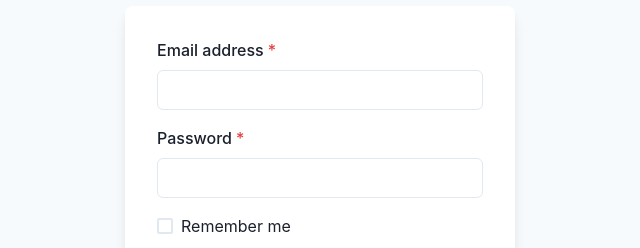
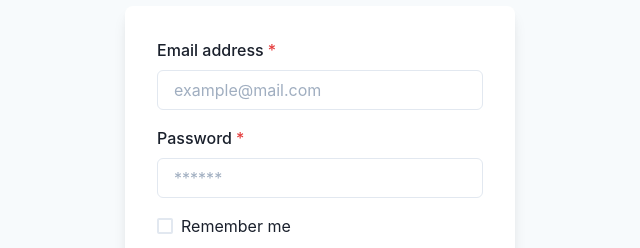
Before and after one commit to ahmadrafidev/all-in-web, a Next.js app: page /signin in a window 1280 px wide. Shown: the part 193-441 px from the top of the page, without its empty margins (320-960 px from the left). Built offline with nearby package versions, Linux system fonts and the light colour scheme.

Commit message:
adding link to sign up/in button

```diff
--- a/components/forms/signin_forms.tsx
+++ b/components/forms/signin_forms.tsx
@@ -36,11 +36,11 @@ export default function SignIn() {
           <Stack spacing={4}>
             <FormControl id="email" isRequired>
               <FormLabel>Email address</FormLabel>
-              <Input type="email" />
+              <Input type="email" placeholder="example@mail.com" />
             </FormControl>
             <FormControl id="password" isRequired>
               <FormLabel>Password</FormLabel>
-              <Input type="password" />
+              <Input type="password" placeholder="******" />
             </FormControl>
             <Stack spacing={10}>
               <Stack
--- a/components/landing-page/landingPage.tsx
+++ b/components/landing-page/landingPage.tsx
@@ -57,7 +57,7 @@ function LandingPage() {
                 }}
               >
                 <Link passHref href="/signup">
-                  SIGN UP
+                  <a>SIGN UP</a>
                 </Link>
               </Button>
 
@@ -72,7 +72,7 @@ function LandingPage() {
                 }}
               >
                 <Link passHref href="/signin">
-                  SIGN IN
+                  <a>SIGN IN</a>
                 </Link>
               </Button>
             </Stack>
```
Also changed, not shown: 1 other file (tests, documents, lock files or other folders).
